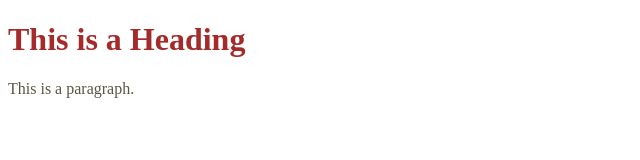
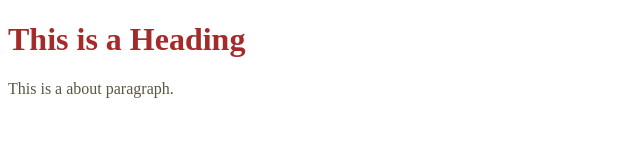
Before and after one commit to fasilmsageer/nest-training-git, a plain HTML site: page about.html in a window 1280 px wide. Shown: the full height of the page, 0-640 px from the left. Drawn offline with Linux system fonts and the light colour scheme.

Commit message:
new file changed

```diff
--- a/about.html
+++ b/about.html
@@ -6,7 +6,7 @@
 <body>
 
 <h1 style="color: brown;">This is a Heading</h1>
-<p style="color: rgb(90, 86, 66);">This is a paragraph.</p>
+<p style="color: rgb(90, 86, 66);">This is a about paragraph.</p>
 
 </body>
 </html>
```
